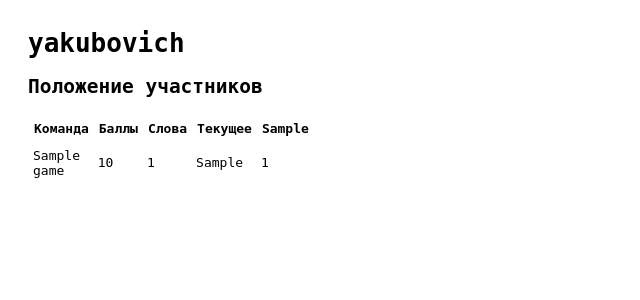
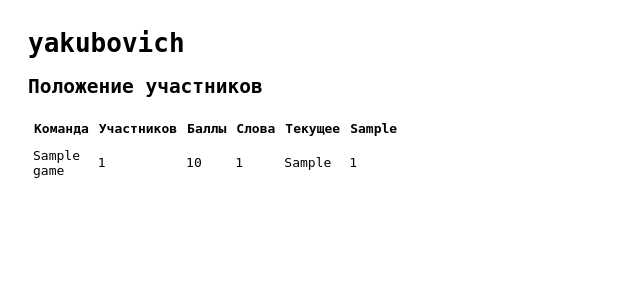
Before and after one commit to mingaleg/yakubovich, a Django app: page /game/standings/ in a window 1280 px wide. Shown: the top 300 px of the page, without its empty margins (0-640 px from the left). Run offline with Django 3.2, Linux system fonts and the light colour scheme; a user stored in the database is signed in; tables that the repository leaves empty hold one stand-in row (values such as "Sample post").

Commit message:
standings players cnt

```diff
--- a/game/templates/game/standings.html
+++ b/game/templates/game/standings.html
@@ -27,6 +27,7 @@
         <table>
             <tr>
                 <th>Команда</th>
+                <th>Участников</th>
                 <th>Баллы</th>
                 <th>Слова</th>
                 <th>Текущее</th>
@@ -37,6 +38,7 @@
             {%  for row in rows %}
                 <tr>
                     <td>{{ row.name }}</td>
+                    <td>{{ row.players }}</td>
                     <td>{{ row.score }}</td>
                     <td>{{ row.round }}</td>
                     <td>{{ row.wall }}</td>
--- a/game/views.py
+++ b/game/views.py
@@ -108,6 +108,7 @@ class StandingsView(StaffRequiredView):
                 'score': game.score,
                 'wall': game.wall,
                 'round': game.round,
+                'players': Player.objects.filter(game=game).count(),
                 'probs': [],
             })
             for p in probs:
```
